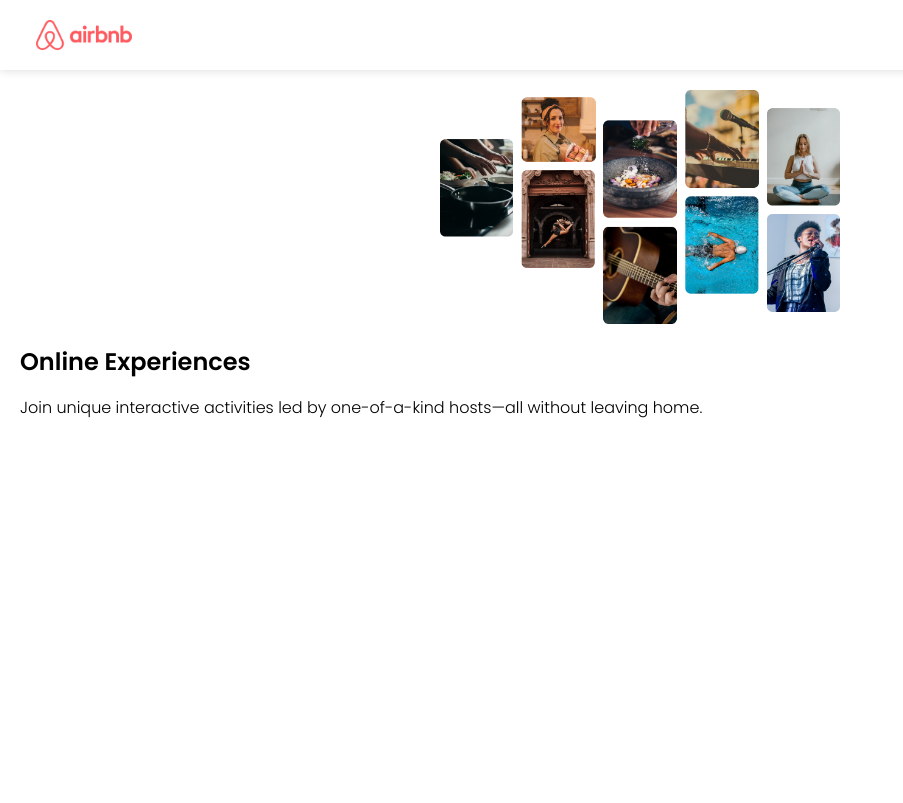
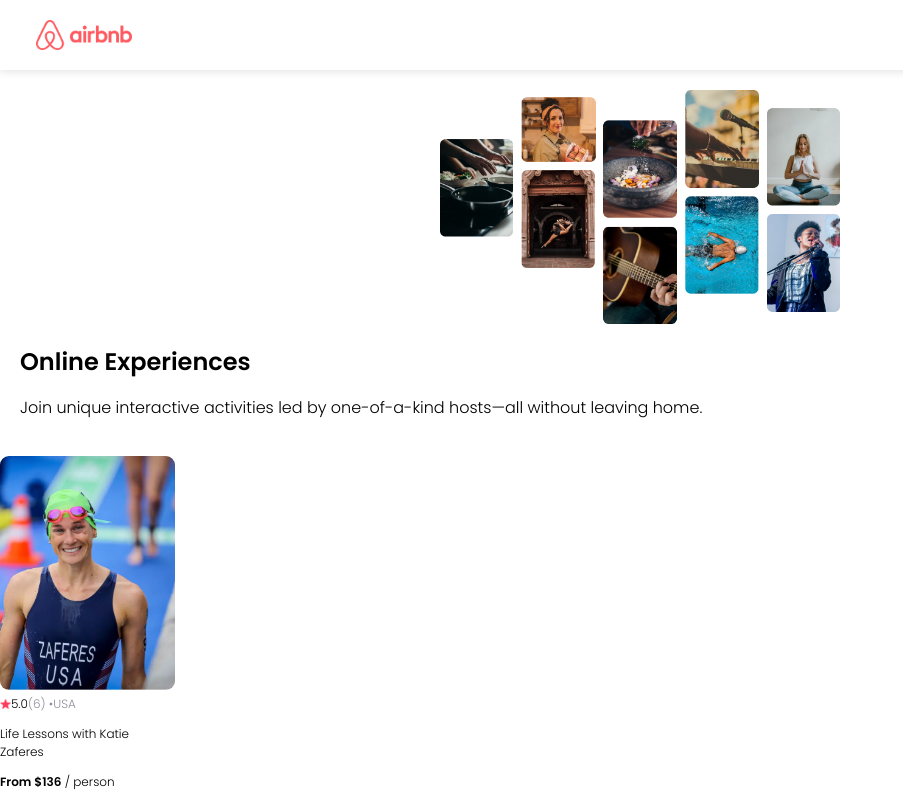
Before and after one commit to mikerobards/airbnb-exp, a React (Create React App) app: page / in a window 1280 px wide. Shown: the whole page, without its empty margins (0-903 px from the left). Built offline with nearby package versions, Linux system fonts and the light colour scheme.

Commit message:
add card component

```diff
--- a/src/App.js
+++ b/src/App.js
@@ -1,7 +1,8 @@
-import React from "react";
+import React from "react"
 
-import Navbar from "./Components/Navbar";
+import Navbar from "./Components/Navbar"
 import Hero from "./Components/Hero"
+import Card from "./Components/Card"
 
 
 function App() {
@@ -9,6 +10,7 @@
     <div>
       <Navbar />
       <Hero />
+      <Card />
     </div>
   );
 }
--- /dev/null
+++ b/src/Components/Card.js
@@ -0,0 +1,20 @@
+import React from "react";
+import katie from "../images/katie-zaferes.png"
+import star from "../images/star.png"
+
+
+export default function Card() {
+    return (
+        <div className="card">
+            <img src={katie} className="card--image" alt="Katie" />
+            <div className="card--stats">
+                <img src={star} className="card--star" alt="star" />
+                <span>5.0</span>
+                <span className="gray">(6) • </span>
+                <span className="gray">USA</span>
+            </div>
+            <p>Life Lessons with Katie Zaferes</p>
+            <p><span className="bold">From $136</span> / person</p>
+        </div>
+    )
+}
--- a/src/index.css
+++ b/src/index.css
@@ -56,3 +56,30 @@
 .hero--text {
   margin-top: 0;
 }
+
+.card {
+  width: 175px;
+  font-size: 12px;
+}
+
+.card--image {
+  width: 100%;
+  border-radius: 9px;
+}
+
+.card--stats {
+  display: flex;
+  align-items: center;
+}
+
+.card--star {
+  height: 10px;
+}
+
+.gray {
+  color: #918e9b;
+}
+
+.bold {
+  font-weight: bold;
+}
```
Also changed, not shown: src/images/katie-zaferes.png (added), src/images/star.png (added).
